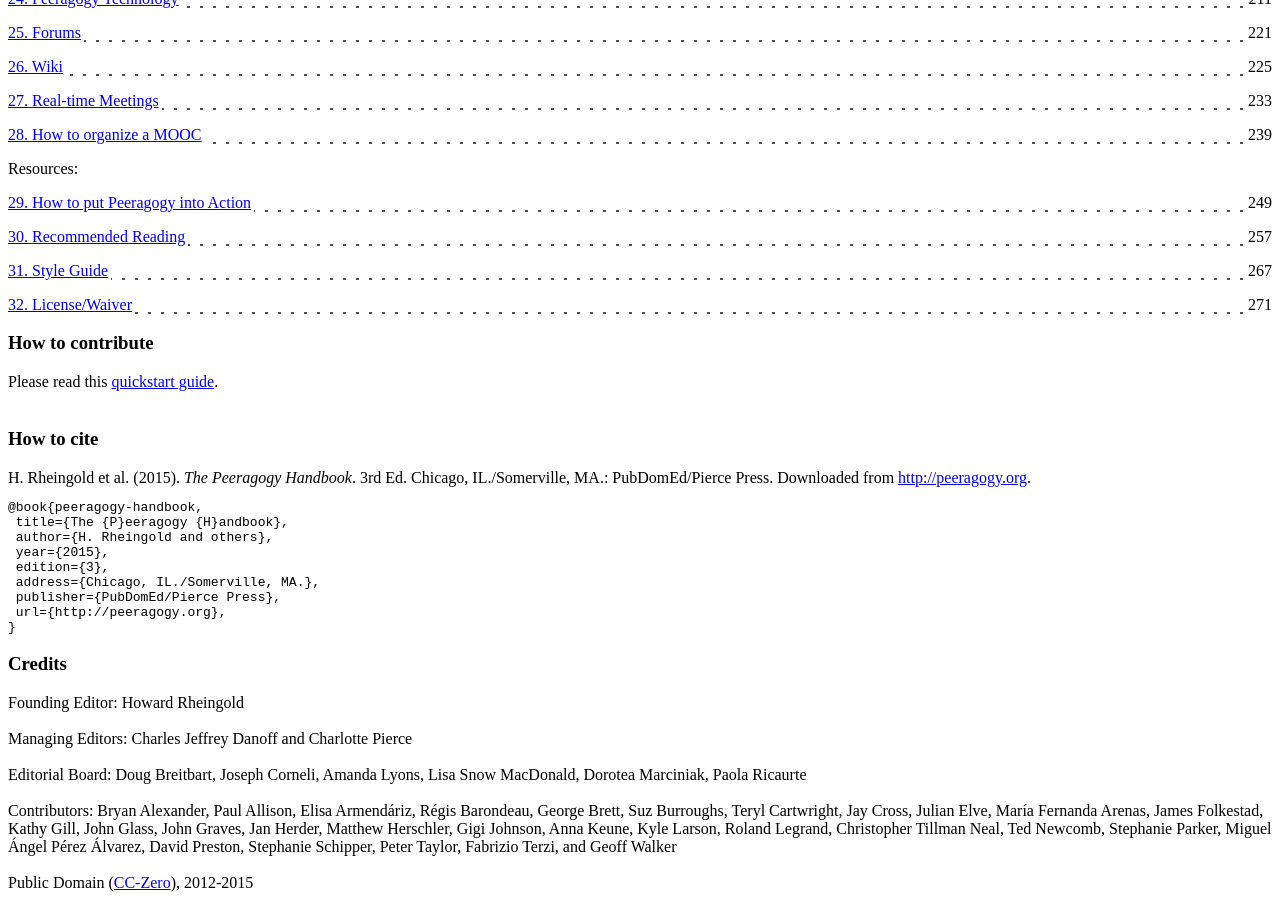
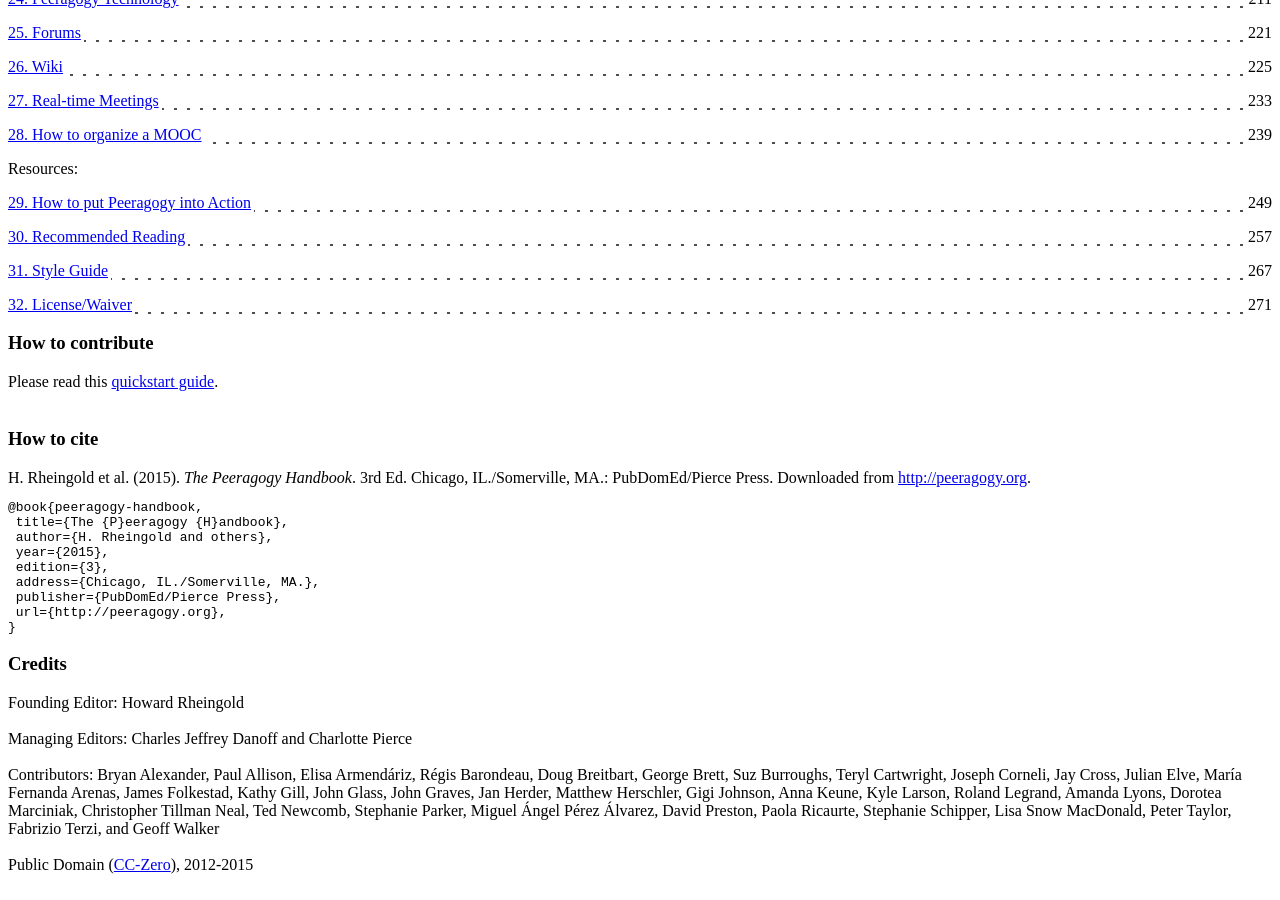
Before and after one commit to Peeragogy/Peeragogy.github.io, a Jekyll site: the page index.html, which Jekyll copies as it is, in a window 1280 px wide and 900 px high, scrolled down 1337 px. Built offline with Jekyll 4.4.1, drawn with Linux system fonts in a browser that asks for light colours.

Commit message:
fold editorial board into main contributor list

```diff
--- a/index.html
+++ b/index.html
@@ -128,16 +128,13 @@
 
 Managing Editors: Charles Jeffrey Danoff and Charlotte Pierce<br><br>
 
-Editorial Board: Doug Breitbart, Joseph Corneli, Amanda Lyons,
-Lisa Snow MacDonald, Dorotea Marciniak, Paola Ricaurte<br><br>
-
-Contributors: Bryan Alexander, Paul Allison, Elisa Armendáriz, Régis
-Barondeau, George Brett, Suz Burroughs, Teryl Cartwright, Jay Cross,
+Contributors: Bryan Alexander, Paul Allison, Elisa Armendáriz, Régis Barondeau,
+Doug Breitbart, George Brett, Suz Burroughs, Teryl Cartwright, Joseph Corneli, Jay Cross,
 Julian Elve, María Fernanda Arenas, James Folkestad, Kathy Gill, John
 Glass, John Graves, Jan Herder, Matthew Herschler, Gigi Johnson, Anna
-Keune, Kyle Larson, Roland Legrand, Christopher Tillman Neal, Ted
+Keune, Kyle Larson, Roland Legrand, Amanda Lyons, Dorotea Marciniak, Christopher Tillman Neal, Ted
 Newcomb, Stephanie Parker, Miguel Ángel Pérez Álvarez, David Preston,
-Stephanie Schipper, Peter Taylor, Fabrizio Terzi, and Geoff Walker<br><br>
+Paola Ricaurte, Stephanie Schipper, Lisa Snow MacDonald, Peter Taylor, Fabrizio Terzi, and Geoff Walker<br><br>
 
 
 Public Domain (<a href="https://creativecommons.org/publicdomain/zero/1.0/">CC-Zero</a>), 2012-2015
```
